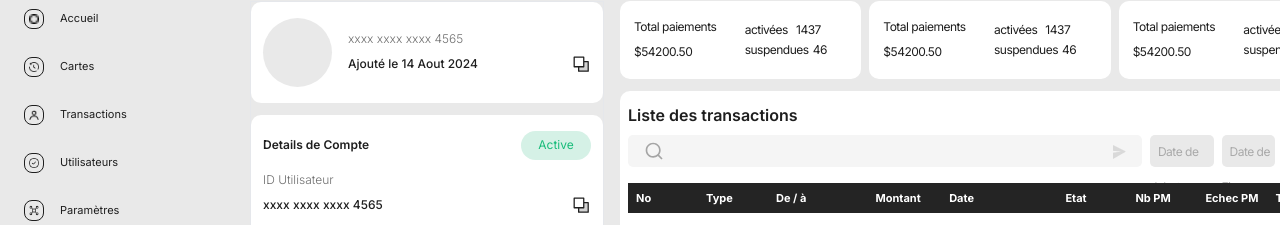
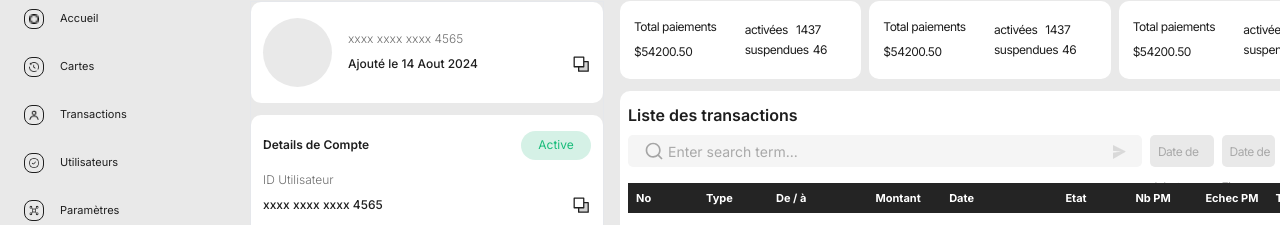
Before and after one commit to CodedJay672/sekure-business, a Next.js app: page /utilisateurs/1 in a window 1280 px wide. Shown: the part 62-287 px from the top of the page. Built offline with nearby package versions, Linux system fonts and the light colour scheme.

Commit message:
update prop for utilitiers

```diff
--- a/src/app/utilisateurs/[id]/page.tsx
+++ b/src/app/utilisateurs/[id]/page.tsx
@@ -78,7 +78,7 @@ const UtilisateursDetails = () => {
         <div className="w-full max-w-[843px] bg-white mt-3  px-2 py-3 rounded-[10px] ">
           <h2 className="text-base leading-6 font-semibold">Liste des transactions</h2>
           <div className="w-full flex-between mt-2 gap-2">
-            <SearchBar />
+            <SearchBar placeholder="Enter search term..." />
             <div className="max-w-[108px] h-8 rounded-[5px] bg-notif">
               <span className="text-xs leading-[34.5px] tracking-[-0.5px] text-center font-normal text-placeholder-text px-2">Date de debut</span>
             </div>
```
